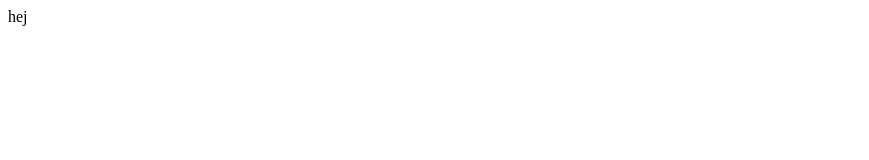
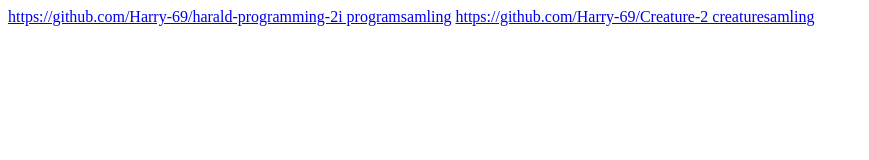
Before and after one commit to Harry-69/harry-69.github.io, a plain HTML site: page index.html in a window 1280 px wide. Shown: the whole page, without its empty margins (0-869 px from the left). Drawn offline with Linux system fonts and the light colour scheme.

Commit message:
Update index.html

```diff
--- a/index.html
+++ b/index.html
@@ -1 +1,2 @@
-hej
+<a href="url">https://github.com/Harry-69/harald-programming-2i programsamling</a>
+<a href="url">https://github.com/Harry-69/Creature-2 creaturesamling</a>
```
